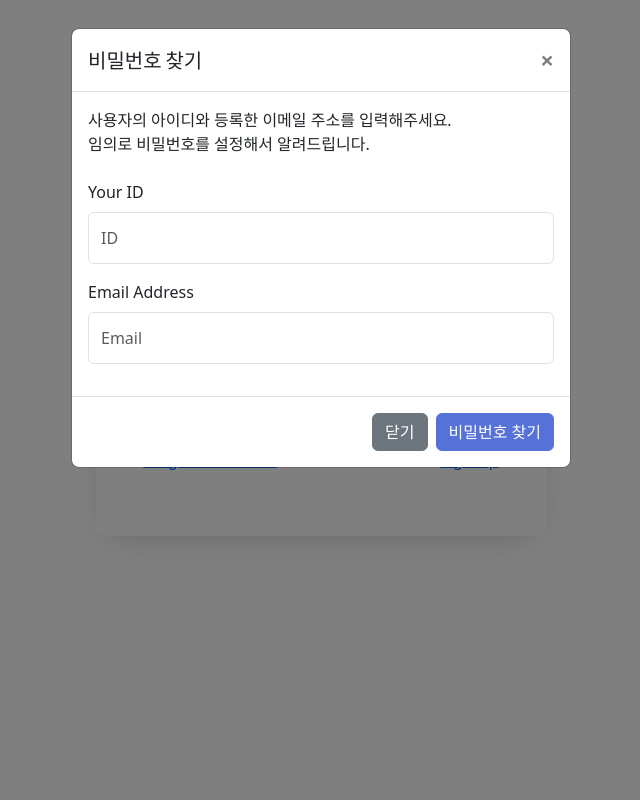
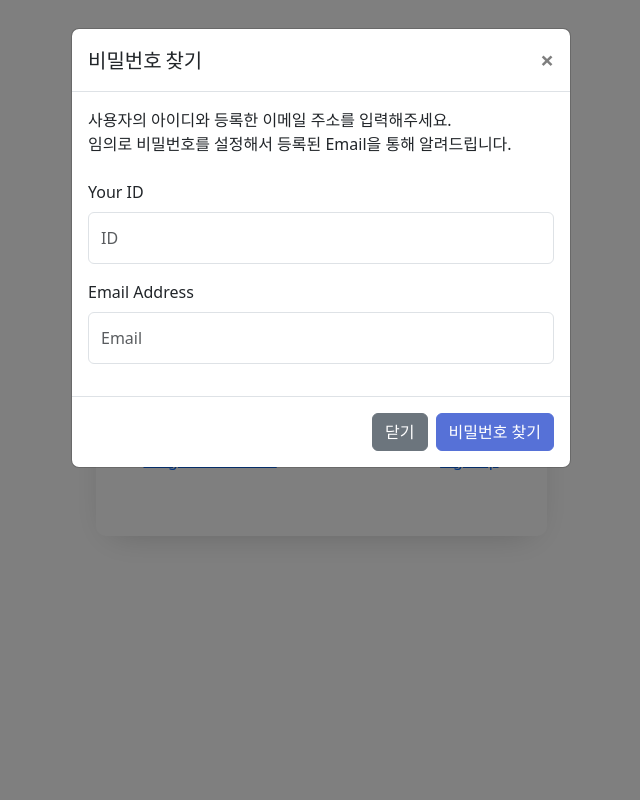
Before and after one commit to SADHKim/notice-alarm-server, a Flask app: page /profile/login in a window 1280 px wide, after a click on "Forgot Password?". Shown: the whole page, without its empty margins (319-959 px from the left). Run offline with Flask 3, Linux system fonts and the light colour scheme; some libraries are stand-ins or nearby versions.

Commit message:
fix: send reseted password with E-mail

```diff
--- a/app/server.py
+++ b/app/server.py
@@ -4,7 +4,10 @@ from datetime import datetime
 
 import htmlcoder
 import connectDB
-from conf import SECRET_KEY
+from conf import SECRET_KEY, MAIL_ID, MAIL_PWD
+
+import smtplib
+from email.mime.text import MIMEText
 
 regex = r'\b[A-Za-z0-9._%+-]+@[A-Za-z0-9.-]+\.[A-Z|a-z]{2,7}\b'
 def check_email(email):
@@ -394,13 +397,35 @@ def api_id_overlap():
 def api_find_password():
     data = request.get_json()
 
+    emailFlag = check_email(data['email'])
+    if emailFlag == False:
+        return jsonify({'error' : 1})
+
     flag = connectDB.find_password(data['id'], data['email'])
     if flag == False:
         return jsonify({'error' : 1})
     elif flag == 'error':
         return jsonify({'error' : -1})
     else:
-        return jsonify({'error' : 0, 'pass' : flag})
+        mail = smtplib.SMTP('smtp.gmail.com', 587)
+        mail.starttls()
+
+        mail.login(MAIL_ID, MAIL_PWD)
+        tmp = '''
+        <img src="http://notice-alarm.com/static/image/logo.png" alt="notice-alarm logo">
+        <h3>비밀번호 재설정 안내</h3>
+        <p style="font-size: lager;">
+        재설정된 비밀번호는 <span style="color: blue;">''' + flag + '''</span>입니다.<br>
+        <br>
+        해당 비밀번호는 보안성이 약한 비밀번호입니다.<br>
+        로그인 후에 비밀번호 변경을 진행해주세요.
+        </p>
+        '''
+        msg = MIMEText(tmp, 'html')
+        msg['Subject'] = '[Notice Alarm] 비밀번호 재설정 안내'
+
+        mail.sendmail(MAIL_ID, data['email'], msg.as_string())
+        return jsonify({'error' : 0})
 
 
 def start():
--- a/app/static/js/login_functions.js
+++ b/app/static/js/login_functions.js
@@ -14,6 +14,14 @@ function login_check(){
 }
 
 function find_password(){
+    let comment = document.getElementById('find-form-comment')
+    comment.innerHTML = '<div class="d-flex justify-content-center">\
+        <div class="spinner-border text-primary" role="status">\
+            <span class="sr-only">Loading...</span>\
+        </div>\
+    </div>'
+    comment.style.display = 'block'
+
     let id = document.getElementById('find-form-id').value;
     let email = document.getElementById('find-form-email').value;
 
@@ -24,9 +32,8 @@ function find_password(){
         if(http.readyState == http.DONE){
             if(http.response.error == 0){
                 let body = document.getElementById('modal-body');
-                let pass = http.response.pass;
                 body.innerHTML = '비밀번호가 재설정되었습니다.<br>';
-                body.innerHTML += '비밀번호는 <span class="text-primary">' + pass + '</span>입니다.<br>';
+                body.innerHTML += '등록된 E-mail을 통해 변경된 비밀번호를 안내해드립니다.<br>';
                 body.innerHTML += '로그인 후에 비밀번호를 변경하세요.';
 
                 document.getElementById('find-form-submit').style.display = 'none';
@@ -52,5 +59,22 @@ function find_password(){
 }
 
 function close_modal(){
+    let body = document.getElementById('modal-body')
+    body.innerHTML = '사용자의 아이디와 등록한 이메일 주소를 입력해주세요.<br>\
+    임의로 비밀번호를 설정해서 등록된 Email을 통해 알려드립니다.<br><br>\
+    \
+    <form>\
+        <div class="form-group">\
+            <label for="find-from-id">Your ID</label>\
+            <input type="text" class="form-control" id="find-form-id" placeholder="ID" required>\
+        </div>\
+        <div class="form-group">\
+            <label for="find-form-email">Email Address</label>\
+            <input type="email" class="form-control" id="find-form-email" placeholder="Email" required>\
+        </div>\
+    </form>\
+    \
+    <div class="text-danger small" style="display: none;" id="find-form-comment"></div>';
+
     document.getElementById('find-form-comment').style.display = 'none';
 }
--- a/app/templates/index.html
+++ b/app/templates/index.html
@@ -74,9 +74,9 @@
 					</div>
 					<div class="modal-body" id="modal-body">
 						사용자의 아이디와 등록한 이메일 주소를 입력해주세요.<br>
-						임의로 비밀번호를 설정해서 알려드립니다.<br><br>
+						임의로 비밀번호를 설정해서 등록된 Email을 통해 알려드립니다.<br><br>
 
-						<form>
+						<form autocomplete="off">
 							<div class="form-group">
 								<label for="find-from-id">Your ID</label>
 								<input type="text" class="form-control" id="find-form-id" placeholder="ID" required>
```
